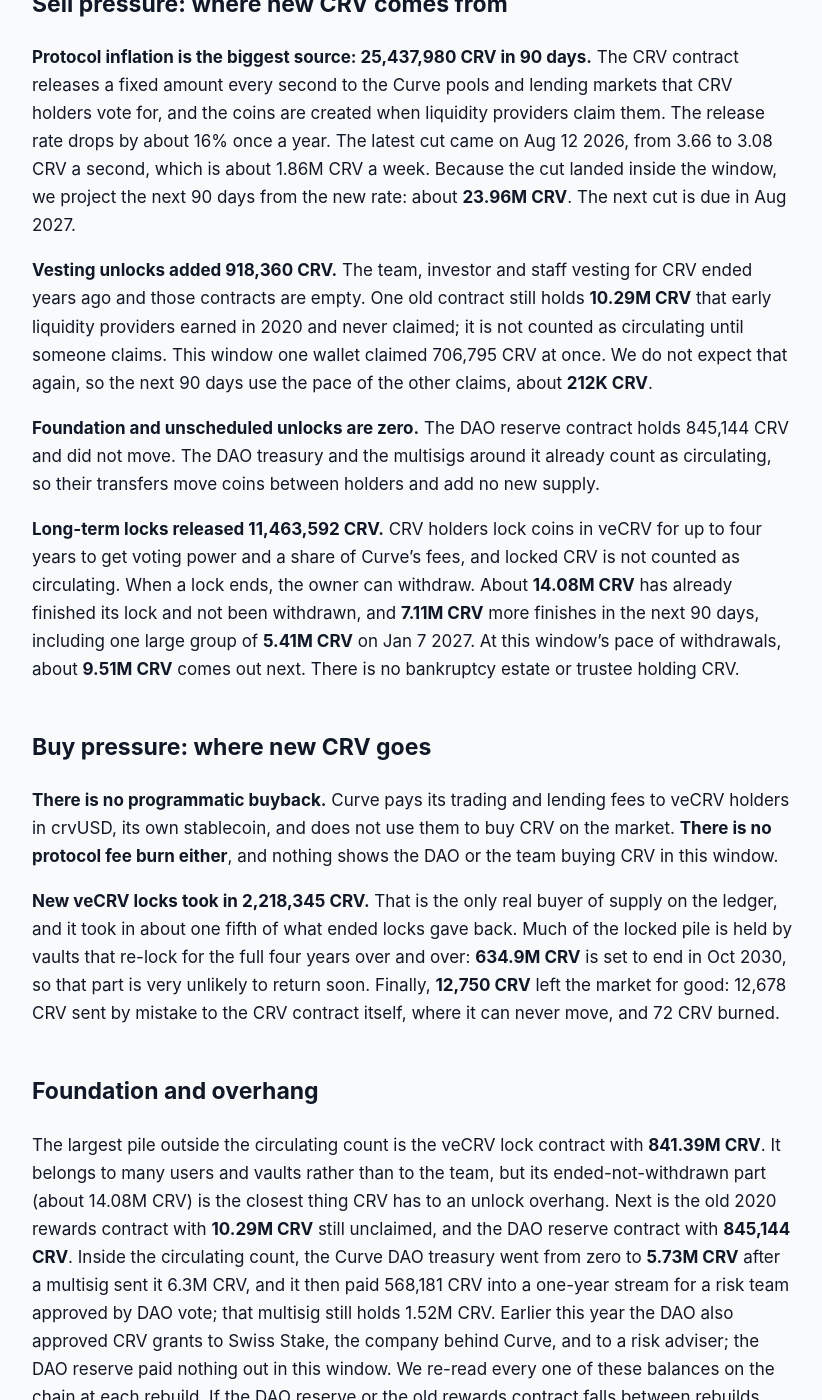
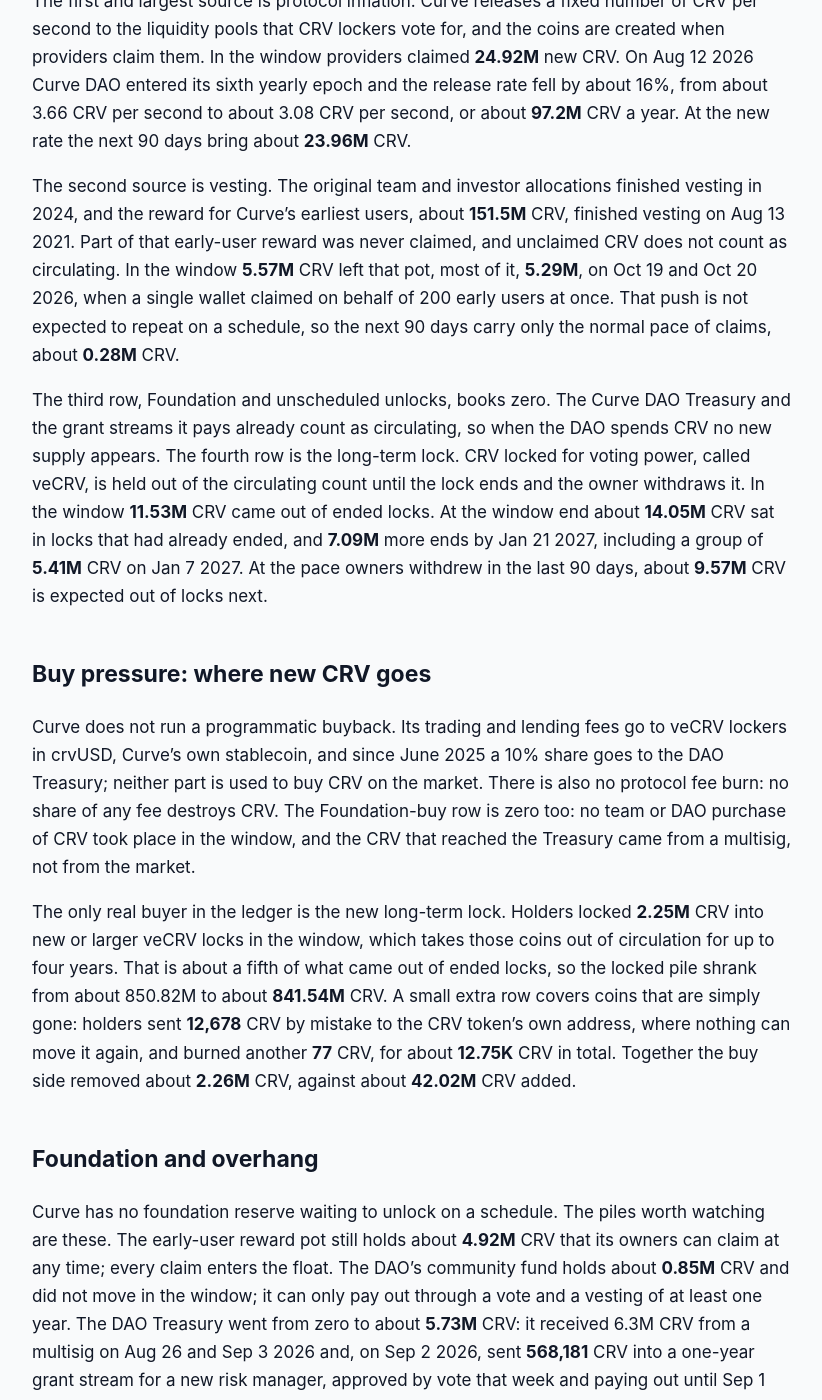
Before and after one commit to jeevansongmy-spec/mrnasdog-articles, a Jekyll site: the page built from crypto/crv-pressure-framework.md, in a window 1280 px wide and 1400 px high, scrolled down 826 px. Shown: the whole window, without its empty margins (228-1050 px from the left). Built offline with Jekyll 4.4.1, drawn with Linux system fonts in a browser that asks for light colours; some of the changed text lies outside the part shown.

Commit message:
publish: crypto/crv-pressure-framework

```diff
--- a/crypto/crv-pressure-framework.md
+++ b/crypto/crv-pressure-framework.md
@@ -1,6 +1,6 @@
 ---
 title: "CRV Inflation Analysis · October 2026 · Supply growing · projected to keep growing"
-description: "CRV supply is growing: 25.4M CRV of liquidity rewards and 11.5M out of ended veCRV locks, against 2.2M newly locked, gave +2.26% in 90 days; +2.00% next."
+description: "CRV supply is growing: 24.92M new CRV to liquidity providers and 11.53M out of ended locks vs 2.25M newly locked, +2.51% in 90 days. No buyback, no burn."
 canonical_url: "https://mrnasdog.com/research/crv/inflation"
 tags: ["crypto", "crv", "curve", "defi"]
 published: true
@@ -10,51 +10,53 @@ Originally published at [CRV Inflation Analysis · October 2026 · Supply growin
 # CRV Inflation Analysis · October 2026 · Supply growing · projected to keep growing
 
 <!-- main-page -->
-The Curve DAO coin page has the score, the price drivers and every question answered — [mrnasdog.com/research/crv](https://mrnasdog.com/research/crv). Below: supply, line by line.
-**CRV supply is growing.** Over the 90 days to Oct 17 2026, Curve DAO paid out **25,437,980 CRV** of new liquidity rewards, **11,463,592 CRV** came out of ended veCRV locks and **918,360 CRV** of old 2020 rewards were claimed, while only **2,218,345 CRV** went into new locks. That is **+2.26%** net on a circulating supply of **1.57B CRV**, with about **+2.00%** expected in the next 90 days. CRV has a hard cap of 3.03B, but no buyback and no fee burn, so the cap is the only limit.
+
+**CRV** supply grew **+2.51%** in the 90 days to Oct 27 2026 and is on course for about **+1.99%** in the next 90, so the verdict is supply growing. Curve pays liquidity providers in brand-new CRV every second (**24.92M** CRV in the window), and more CRV left voting locks (**11.53M**) than went in (**2.25M**). Nothing buys or burns CRV in size, and the hard cap of about **3.03B** CRV is still years away.
 
 ## The verdict, in one paragraph
 
-The MrNasDog Pressure Framework reads CRV at **+2.26%** net supply over the last 90 days and about **+2.00%** over the next 90. Our monitor, which watches the circulating supply day by day, reads **+2.42%** for nearly the same window, a gap of **0.16 percentage points**. That is inside our 0.5-point tolerance, so no warning chip is shown: the two readings agree. Most of the small difference is the base, because the monitor divides by the supply of 90 days ago and we divide by today's. CRV is a coin that is **inflationary by design on the circulating float**: new coins flow out to liquidity providers every second, and locked coins come back as locks end.
+Between Jul 29 and Oct 27 2026, about **42.02M** CRV entered the circulating supply and about **2.26M** CRV left it, a net rise of **+2.51%** on a circulating supply of **1.58B** CRV. Our independent supply tracker reads **+2.53%** for the same 90 days, a gap of just **0.01** percentage points, so the CRV coin page carries no warning note. For the next 90 days, to Jan 25 2027, the Curve DAO ledger points to about **+1.99%**: lower, because the yearly emission cut on Aug 12 2026 is now in force for the whole window, but still clearly positive. The plain label for CRV today is a liquidity-reward token that is inflationary by design, with the voting-lock pile slowly giving coins back.
 
 ## Sell pressure: where new CRV comes from
 
-**Protocol inflation is the biggest source: 25,437,980 CRV in 90 days.** The CRV contract releases a fixed amount every second to the Curve pools and lending markets that CRV holders vote for, and the coins are created when liquidity providers claim them. The release rate drops by about 16% once a year. The latest cut came on Aug 12 2026, from 3.66 to 3.08 CRV a second, which is about 1.86M CRV a week. Because the cut landed inside the window, we project the next 90 days from the new rate: about **23.96M CRV**. The next cut is due in Aug 2027.
+The first and largest source is protocol inflation. Curve releases a fixed number of CRV per second to the liquidity pools that CRV lockers vote for, and the coins are created when providers claim them. In the window providers claimed **24.92M** new CRV. On Aug 12 2026 Curve DAO entered its sixth yearly epoch and the release rate fell by about 16%, from about 3.66 CRV per second to about 3.08 CRV per second, or about **97.2M** CRV a year. At the new rate the next 90 days bring about **23.96M** CRV.
 
-**Vesting unlocks added 918,360 CRV.** The team, investor and staff vesting for CRV ended years ago and those contracts are empty. One old contract still holds **10.29M CRV** that early liquidity providers earned in 2020 and never claimed; it is not counted as circulating until someone claims. This window one wallet claimed 706,795 CRV at once. We do not expect that again, so the next 90 days use the pace of the other claims, about **212K CRV**.
+The second source is vesting. The original team and investor allocations finished vesting in 2024, and the reward for Curve's earliest users, about **151.5M** CRV, finished vesting on Aug 13 2021. Part of that early-user reward was never claimed, and unclaimed CRV does not count as circulating. In the window **5.57M** CRV left that pot, most of it, **5.29M**, on Oct 19 and Oct 20 2026, when a single wallet claimed on behalf of 200 early users at once. That push is not expected to repeat on a schedule, so the next 90 days carry only the normal pace of claims, about **0.28M** CRV.
 
-**Foundation and unscheduled unlocks are zero.** The DAO reserve contract holds 845,144 CRV and did not move. The DAO treasury and the multisigs around it already count as circulating, so their transfers move coins between holders and add no new supply.
-
-**Long-term locks released 11,463,592 CRV.** CRV holders lock coins in veCRV for up to four years to get voting power and a share of Curve's fees, and locked CRV is not counted as circulating. When a lock ends, the owner can withdraw. About **14.08M CRV** has already finished its lock and not been withdrawn, and **7.11M CRV** more finishes in the next 90 days, including one large group of **5.41M CRV** on Jan 7 2027. At this window's pace of withdrawals, about **9.51M CRV** comes out next. There is no bankruptcy estate or trustee holding CRV.
+The third row, Foundation and unscheduled unlocks, books zero. The Curve DAO Treasury and the grant streams it pays already count as circulating, so when the DAO spends CRV no new supply appears. The fourth row is the long-term lock. CRV locked for voting power, called veCRV, is held out of the circulating count until the lock ends and the owner withdraws it. In the window **11.53M** CRV came out of ended locks. At the window end about **14.05M** CRV sat in locks that had already ended, and **7.09M** more ends by Jan 21 2027, including a group of **5.41M** CRV on Jan 7 2027. At the pace owners withdrew in the last 90 days, about **9.57M** CRV is expected out of locks next.
 
 ## Buy pressure: where new CRV goes
 
-**There is no programmatic buyback.** Curve pays its trading and lending fees to veCRV holders in crvUSD, its own stablecoin, and does not use them to buy CRV on the market. **There is no protocol fee burn either**, and nothing shows the DAO or the team buying CRV in this window.
+Curve does not run a programmatic buyback. Its trading and lending fees go to veCRV lockers in crvUSD, Curve's own stablecoin, and since June 2025 a 10% share goes to the DAO Treasury; neither part is used to buy CRV on the market. There is also no protocol fee burn: no share of any fee destroys CRV. The Foundation-buy row is zero too: no team or DAO purchase of CRV took place in the window, and the CRV that reached the Treasury came from a multisig, not from the market.
 
-**New veCRV locks took in 2,218,345 CRV.** That is the only real buyer of supply on the ledger, and it took in about one fifth of what ended locks gave back. Much of the locked pile is held by vaults that re-lock for the full four years over and over: **634.9M CRV** is set to end in Oct 2030, so that part is very unlikely to return soon. Finally, **12,750 CRV** left the market for good: 12,678 CRV sent by mistake to the CRV contract itself, where it can never move, and 72 CRV burned.
+The only real buyer in the ledger is the new long-term lock. Holders locked **2.25M** CRV into new or larger veCRV locks in the window, which takes those coins out of circulation for up to four years. That is about a fifth of what came out of ended locks, so the locked pile shrank from about 850.82M to about **841.54M** CRV. A small extra row covers coins that are simply gone: holders sent **12,678** CRV by mistake to the CRV token's own address, where nothing can move it again, and burned another **77** CRV, for about **12.75K** CRV in total. Together the buy side removed about **2.26M** CRV, against about **42.02M** CRV added.
 
 ## Foundation and overhang
 
-The largest pile outside the circulating count is the veCRV lock contract with **841.39M CRV**. It belongs to many users and vaults rather than to the team, but its ended-not-withdrawn part (about 14.08M CRV) is the closest thing CRV has to an unlock overhang. Next is the old 2020 rewards contract with **10.29M CRV** still unclaimed, and the DAO reserve contract with **845,144 CRV**. Inside the circulating count, the Curve DAO treasury went from zero to **5.73M CRV** after a multisig sent it 6.3M CRV, and it then paid 568,181 CRV into a one-year stream for a risk team approved by DAO vote; that multisig still holds 1.52M CRV. Earlier this year the DAO also approved CRV grants to Swiss Stake, the company behind Curve, and to a risk adviser; the DAO reserve paid nothing out in this window. We re-read every one of these balances on the chain at each rebuild. If the DAO reserve or the old rewards contract falls between rebuilds, that outflow enters the ledger as new supply at the next rebuild; treasury and multisig spending only moves coins that already circulate.
+Curve has no foundation reserve waiting to unlock on a schedule. The piles worth watching are these. The early-user reward pot still holds about **4.92M** CRV that its owners can claim at any time; every claim enters the float. The DAO's community fund holds about **0.85M** CRV and did not move in the window; it can only pay out through a vote and a vesting of at least one year. The DAO Treasury went from zero to about **5.73M** CRV: it received 6.3M CRV from a multisig on Aug 26 and Sep 3 2026 and, on Sep 2 2026, sent **568,181** CRV into a one-year grant stream for a new risk manager, approved by vote that week and paying out until Sep 1 2027. The multisig that funded it still holds about **1.47M** CRV. Because the Treasury, the multisig and the grant stream already count as circulating, none of them adds new supply when it spends.
 
-## How CRV compares to other DeFi exchange tokens
+The biggest pile is the veCRV lock contract itself, at about **841.54M** CRV, a little over a third of all CRV created. Most of it sits with large lockers that keep relocking for the full four years, so their coins are far from release. We read every one of these balances again at each rebuild. If the early-user pot, the community fund or the lock contract falls between rebuilds, the outflow enters the sell side at the next rebuild, and if the Treasury moves its CRV into a lock or a burn, the buy side picks it up.
 
-CRV is the original vote-escrow token. Holders lock CRV to steer where new emissions go, and protocols compete to win those votes, which is why so much CRV sits in long locks held by vaults. Other exchanges copied the veCRV model, but the basic trade-off is the same: emissions pay liquidity providers today, and the lock delays selling rather than destroying coins. When locks end, the coins come back.
+## How CRV compares to other vote-escrow DeFi tokens
 
-Many exchange tokens now take the other road and use fees to buy back or burn their token, which takes coins out of the market for good. Curve sends its fees to lockers as crvUSD instead, so the fee income rewards holders without shrinking the supply. Next to fixed-supply tokens, CRV still has about **593M CRV** left to release before the 3.03B cap, at a rate that falls by about 16% each year.
+CRV is the original vote-escrow token: lock it for up to four years, get voting power over where rewards go, and earn a share of fees. Many exchange tokens copied the design, but they differ on the one point that decides supply, which is who receives the fees. Curve pays lockers in crvUSD, so its fees never touch the CRV market. Exchange tokens that burn part of their fees, or that spend fees to buy their own coin back, have a steady buyer that CRV lacks. On those tokens, new supply from rewards is at least partly taken back each week; on CRV it is not.
+
+On emissions, CRV sits between two models. Some reward tokens print a flat amount forever; others cut rewards every week. Curve cuts its rate once a year, by about 16%, toward a fixed cap of about 3.03B CRV, which keeps the yearly rate falling but still about 6% of today's circulating supply each year. The lock side is CRV's main defence: about a third of all CRV created is locked. The risk is the direction of that pile. When locks run down faster than new ones are made, as they did this quarter, the lock contract turns from a sink into a second source of supply.
 
 ## What to watch in the next 90 days
 
-**Jan 7 2027:** a group of veCRV locks holding about 5.41M CRV ends; whether the owners withdraw or re-lock moves the next window by up to a third of a percentage point.
+**Jan 7 2027:** the largest weekly group of veCRV locks in the window, **5.41M** CRV, reaches its end date; if most of it is withdrawn, the sell side runs above this forecast.
 
-**Lock flows week by week:** about 14.08M CRV has already finished its lock; if withdrawals speed up or new locks recover, the 9.51M CRV forward figure changes with them.
+**The early-user reward pot:** about **4.92M** CRV is still unclaimed. Another claim push like the one on Oct 19 2026 would add most of it to the circulating supply at once.
 
-**DAO votes on emissions and grants:** new gauges, killed gauges and any vote to spend the DAO reserve or start a buyback would show up first in the weekly vote list.
+**New locks versus withdrawals:** Curve DAO votes on a new propAMM setup for the YieldBasis ETH pool close on Oct 29 2026. If fee income keeps rising, more holders may lock CRV again; the lock side is the only part of the ledger that can turn quickly.
 
-**The next emission cut:** the rate stays at 3.08 CRV a second until Aug 2027, so emissions are steady through this window.
+**Treasury CRV:** the DAO Treasury holds about **5.73M** CRV. Any vote to lock or burn it would move the buy side; grants paid from it do not change the count.
+
+**Aug 12 2027:** the next yearly emission cut, about 16% again, falls just outside the next window; until then the release rate stays at about 3.08 CRV per second.
 
 ## Summary
 
-CRV supply grew **+2.26%** in the 90 days to Oct 17 2026 and is projected to grow about **+2.00%** in the next 90, in line with our monitor's +2.42%. Curve DAO releases about 1.86M new CRV a week to liquidity providers, and ended veCRV locks return millions more, while new locks take in far less and there is no buyback or burn. The key risk is the lock calendar: 14.08M CRV is already free to withdraw and 5.41M more ends on Jan 7 2027. The ceiling is the 3.03B CRV hard cap, and the yearly rate cut is the only thing that slows the flow.
+CRV supply grew **+2.51%** in the 90 days to Oct 27 2026 and is projected to grow about **+1.99%** in the next 90, in line with our independent tracker's +2.53%. The growth comes from Curve's liquidity rewards, about **24.92M** CRV a quarter after the Aug 12 2026 cut, plus **11.53M** CRV released from ended voting locks and a one-off claim of **5.29M** CRV of the old early-user reward. Curve has no buyback and no fee burn, and its fees are paid in crvUSD, so new locks of about **2.25M** CRV a quarter are the only real buyer. The key risk is the lock pile of about 841.54M CRV giving back more coins than it takes in; the ceiling is the fixed cap of about 3.03B CRV, which the falling yearly rate approaches only slowly.
 
-*MrNasDog Pressure Framework analysis of CRV, Metric 1 — Inflation. Data + explanation only. Not financial advice. Checked Oct 17 2026.*
+*MrNasDog Pressure Framework analysis of CRV, Metric 1 — Inflation. Data + explanation only. Not financial advice. Checked Oct 27 2026.*
```
